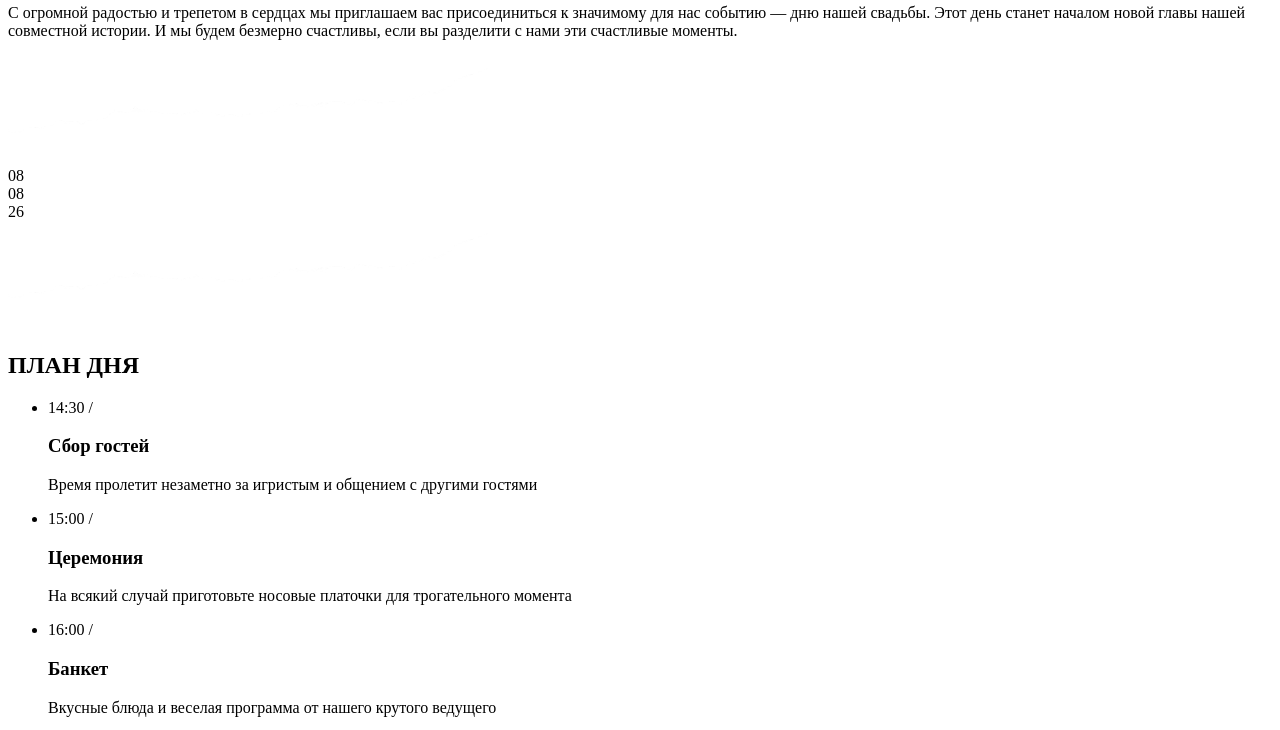
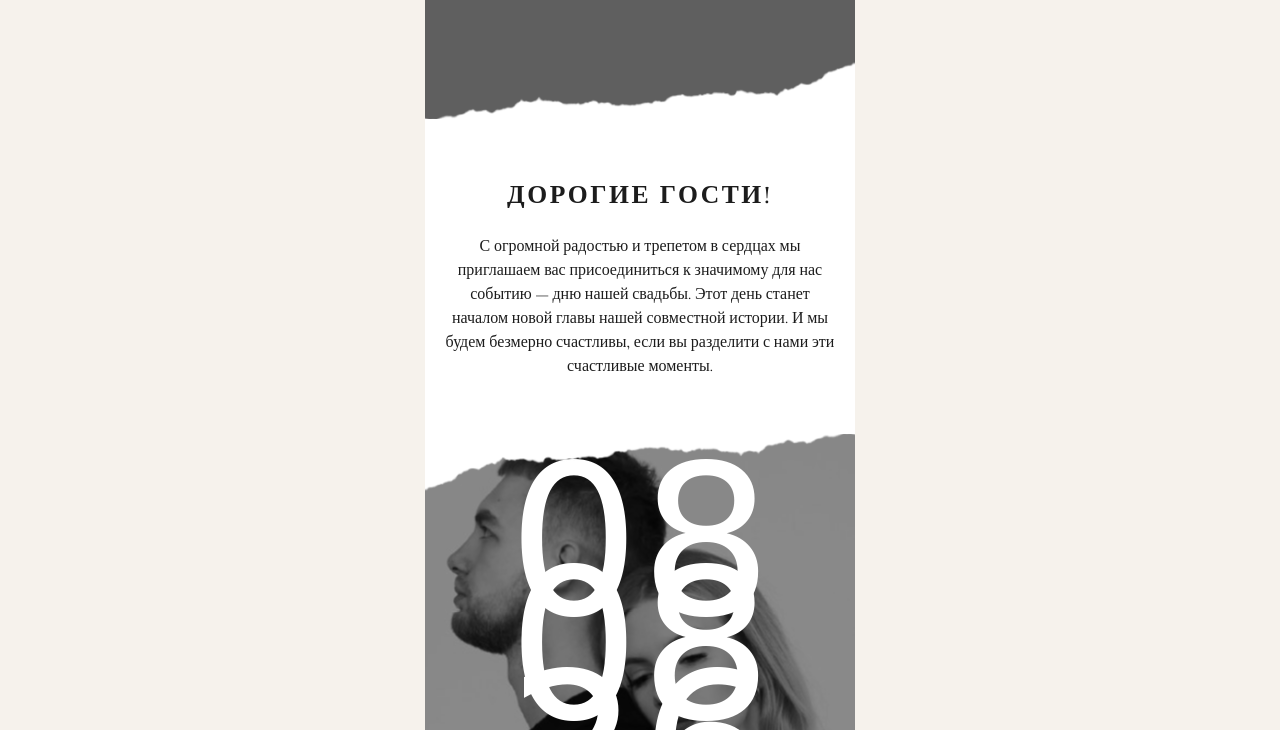
Before and after one commit to motika0/Wedding-invitation, a plain HTML site: page index.html in a window 1280 px wide. Shown: the part 381-1111 px from the top of the page. Drawn offline with nearby package versions, Linux system fonts and the light colour scheme; the site is published under a folder, as on GitHub Pages, so addresses that start at the root find nothing; a web font is replaced by a local one.

Commit message:
Update index.html

```diff
--- a/index.html
+++ b/index.html
@@ -11,7 +11,7 @@
   <link
     href="https://fonts.googleapis.com/css2?family=Ballet:opsz@16..72&family=Cormorant+Garamond:ital,wght@0,300..700;1,300..700&family=Engagement&family=Imperial+Script&family=Love+Light&display=swap"
     rel="stylesheet">
-  <link rel="stylesheet" href="/Wedding-invitation/css/style.css">
+  <link rel="stylesheet" href="./CSS/style.css">
 </head>
 
 <body>
```
